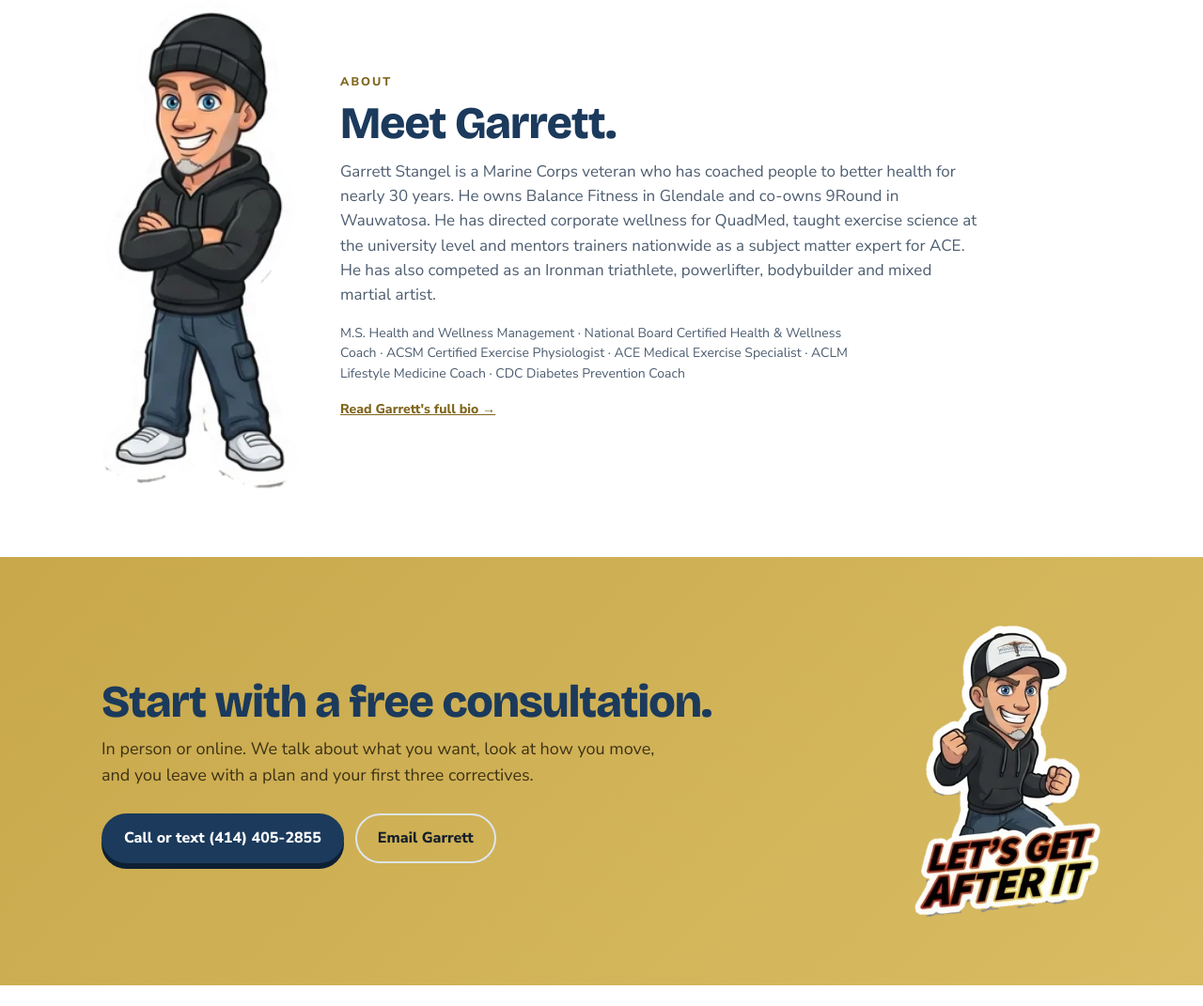
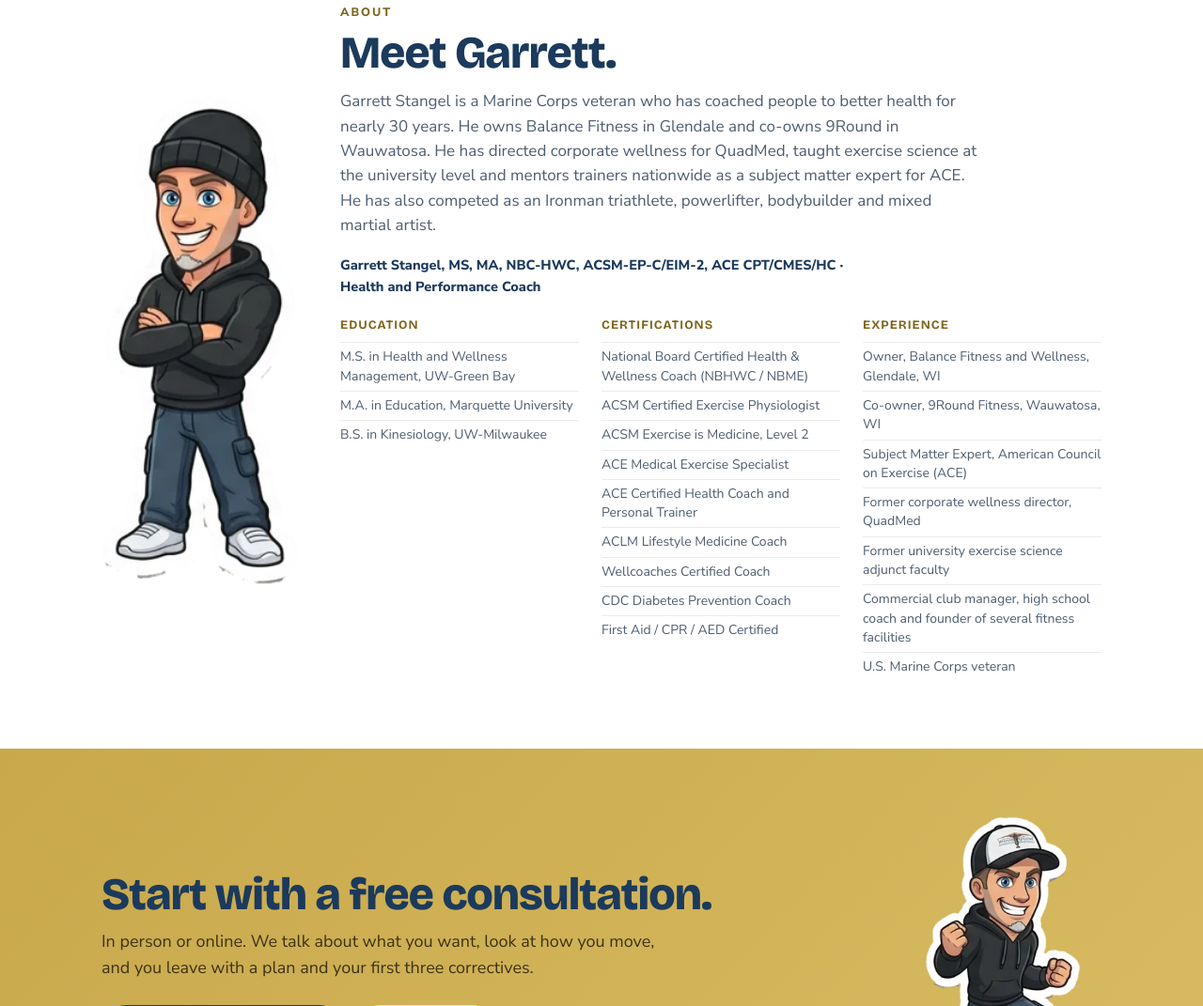
Before and after one commit to stangege-spec/Balance-Webpage-2026, a plain HTML site: page index.html in a window 1280 px wide. Shown: the part 6047-7118 px from the top of the page at 94% size. Drawn offline with nearby package versions, Linux system fonts and the light colour scheme.

Commit message:
Show Garrett's full credentials on the About section
Replace the link to the old livebalancefit.com bio with the full list of
degrees, certifications and experience from that page.

Co-Authored-By: Claude Opus 5.5 <noreply@anthropic.com>
Claude-Session: https://claude.ai/code/session_01XKnvx5zHgSXunhzfMWefB2

```diff
--- a/index.html
+++ b/index.html
@@ -174,6 +174,11 @@ a{color:inherit}
 .bio p{color:var(--muted);font-size:17px;margin-top:14px;max-width:40em}
 .bio .creds{font-size:14px;margin-top:16px}
 .bio a{font-weight:800;color:var(--gold-ink)}
+.bio .creds-title{font-size:14.5px;font-weight:800;color:var(--navy);margin-top:18px}
+.cred-grid{display:grid;grid-template-columns:repeat(3,1fr);gap:24px;margin-top:20px}
+.cred-grid h3{font-size:13px;letter-spacing:.08em;text-transform:uppercase;color:var(--gold-ink)}
+.cred-grid ul{list-style:none;padding:0;margin:8px 0 0}
+.cred-grid li{font-size:14px;color:var(--muted);line-height:1.45;padding:5px 0;border-top:1px solid rgba(0,0,0,.08)}
 
 /* Reviews */
 .rev-head{display:flex;flex-wrap:wrap;align-items:end;justify-content:space-between;gap:16px;margin-bottom:26px}
@@ -260,6 +265,7 @@ footer a:hover{color:var(--navy)}
   .stores .btn,.p-book .btn-gold{flex:1 1 100%}
   .qr{display:none}
   .bio img{width:150px}
+  .cred-grid{grid-template-columns:1fr;gap:16px}
   .final img{width:150px;justify-self:end;margin-top:-20px}
   .bundle .btn{width:100%}
   .social a{flex:1 1 calc(50% - 6px);justify-content:center}
@@ -469,8 +475,43 @@ footer a:hover{color:var(--navy)}
         <span class="eyebrow">About</span>
         <h2>Meet Garrett.</h2>
         <p>Garrett Stangel is a Marine Corps veteran who has coached people to better health for nearly 30 years. He owns Balance Fitness in Glendale and co-owns 9Round in Wauwatosa. He has directed corporate wellness for QuadMed, taught exercise science at the university level and mentors trainers nationwide as a subject matter expert for ACE. He has also competed as an Ironman triathlete, powerlifter, bodybuilder and mixed martial artist.</p>
-        <p class="creds">M.S. Health and Wellness Management · National Board Certified Health &amp; Wellness Coach · ACSM Certified Exercise Physiologist · ACE Medical Exercise Specialist · ACLM Lifestyle Medicine Coach · CDC Diabetes Prevention Coach</p>
-        <p class="creds"><a href="https://www.livebalancefit.com/bio">Read Garrett's full bio →</a></p>
+        <p class="creds-title">Garrett Stangel, MS, MA, NBC-HWC, ACSM-EP-C/EIM-2, ACE CPT/CMES/HC · Health and Performance Coach</p>
+        <div class="cred-grid">
+          <div>
+            <h3>Education</h3>
+            <ul>
+              <li>M.S. in Health and Wellness Management, UW-Green Bay</li>
+              <li>M.A. in Education, Marquette University</li>
+              <li>B.S. in Kinesiology, UW-Milwaukee</li>
+            </ul>
+          </div>
+          <div>
+            <h3>Certifications</h3>
+            <ul>
+              <li>National Board Certified Health &amp; Wellness Coach (NBHWC / NBME)</li>
+              <li>ACSM Certified Exercise Physiologist</li>
+              <li>ACSM Exercise is Medicine, Level 2</li>
+              <li>ACE Medical Exercise Specialist</li>
+              <li>ACE Certified Health Coach and Personal Trainer</li>
+              <li>ACLM Lifestyle Medicine Coach</li>
+              <li>Wellcoaches Certified Coach</li>
+              <li>CDC Diabetes Prevention Coach</li>
+              <li>First Aid / CPR / AED Certified</li>
+            </ul>
+          </div>
+          <div>
+            <h3>Experience</h3>
+            <ul>
+              <li>Owner, Balance Fitness and Wellness, Glendale, WI</li>
+              <li>Co-owner, 9Round Fitness, Wauwatosa, WI</li>
+              <li>Subject Matter Expert, American Council on Exercise (ACE)</li>
+              <li>Former corporate wellness director, QuadMed</li>
+              <li>Former university exercise science adjunct faculty</li>
+              <li>Commercial club manager, high school coach and founder of several fitness facilities</li>
+              <li>U.S. Marine Corps veteran</li>
+            </ul>
+          </div>
+        </div>
       </div>
     </div>
   </section>
```
